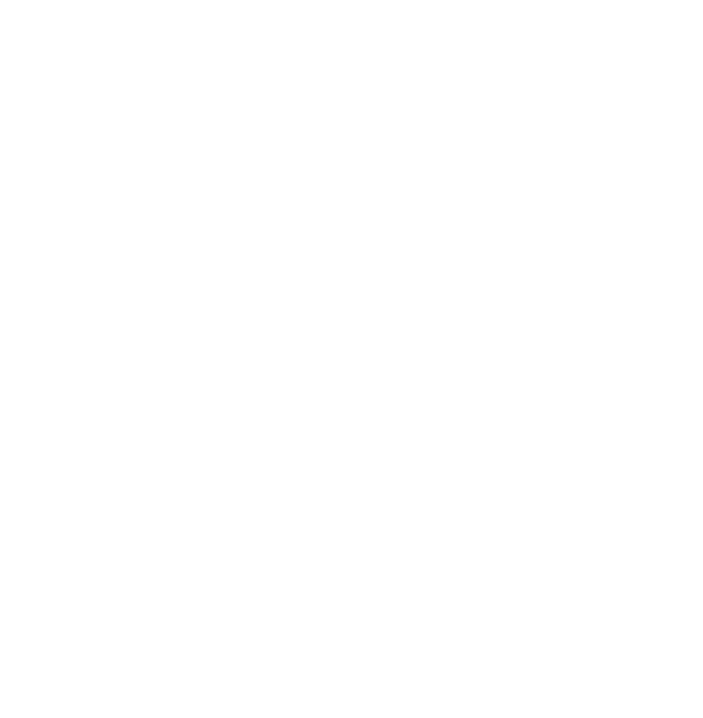
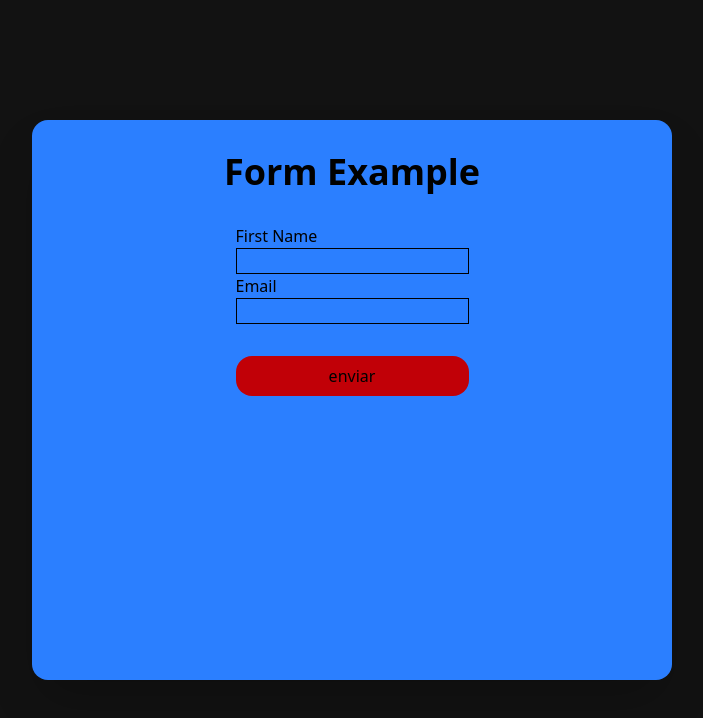
Before and after one commit to ItsTonyy/forms-in-react, a React (Vite) app: page / in a window 1280 px wide. Shown: the top 718 px of the page, without its empty margins (288-991 px from the left). Built offline with nearby package versions, Linux system fonts and the light colour scheme.

Commit message:
style v1

```diff
--- a/src/App.tsx
+++ b/src/App.tsx
@@ -1,7 +1,27 @@
 function App() {
   return (
     <>
+     <div className="w-full h-dvh flex justify-center items-center bg-[#121212]">
+      <div className="flex items-center flex-col h-[70%] w-1/2 bg-blue-500 rounded-2xl py-8 px-4 shadow-2xl">
+        <h1 className="font-semibold text-4xl mb-8">Form Example</h1>
 
+        <div className="flex flex-col">
+          <div className="flex flex-col">
+            <label htmlFor="fname" className="mr-4">First Name</label>
+            <input type="text" name="fname" id="fname" className="border " />
+          </div>
+
+          <div className="flex flex-col">
+            <label htmlFor="email">Email</label>
+            <input type="email" name="email" id="email" className="border " />
+          </div>
+
+
+          <input type="submit" value="enviar" className="bg-red-700 p-2 rounded-2xl cursor-pointer mt-8" />
+
+        </div>
+      </div>
+     </div>
     </>
   )
 }
--- a/src/index.css
+++ b/src/index.css
@@ -8,10 +8,4 @@
   text-rendering: optimizeLegibility;
   -webkit-font-smoothing: antialiased;
   -moz-osx-font-smoothing: grayscale;
-
-  bg: #F8F8F8
 }
-
-.dark {
-  background: #121212
-}
```
